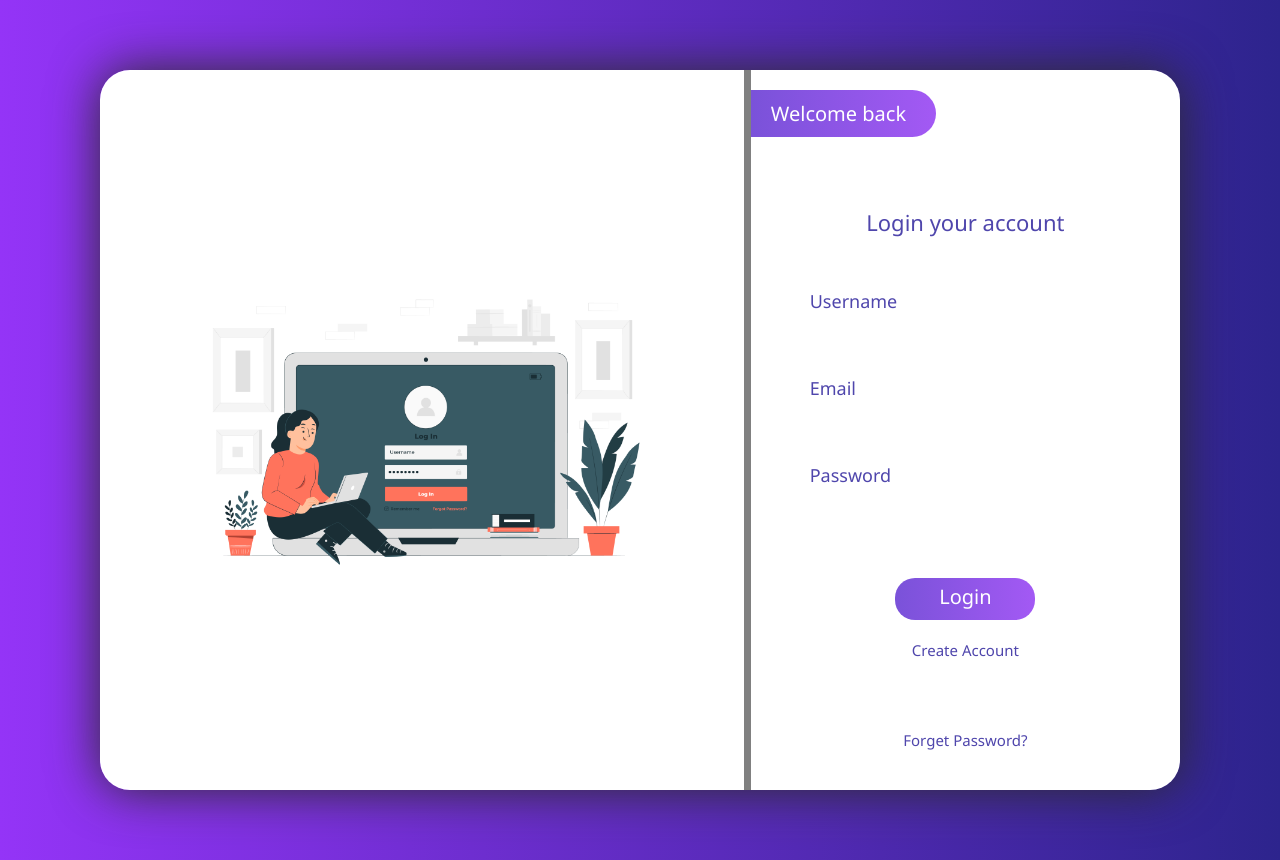
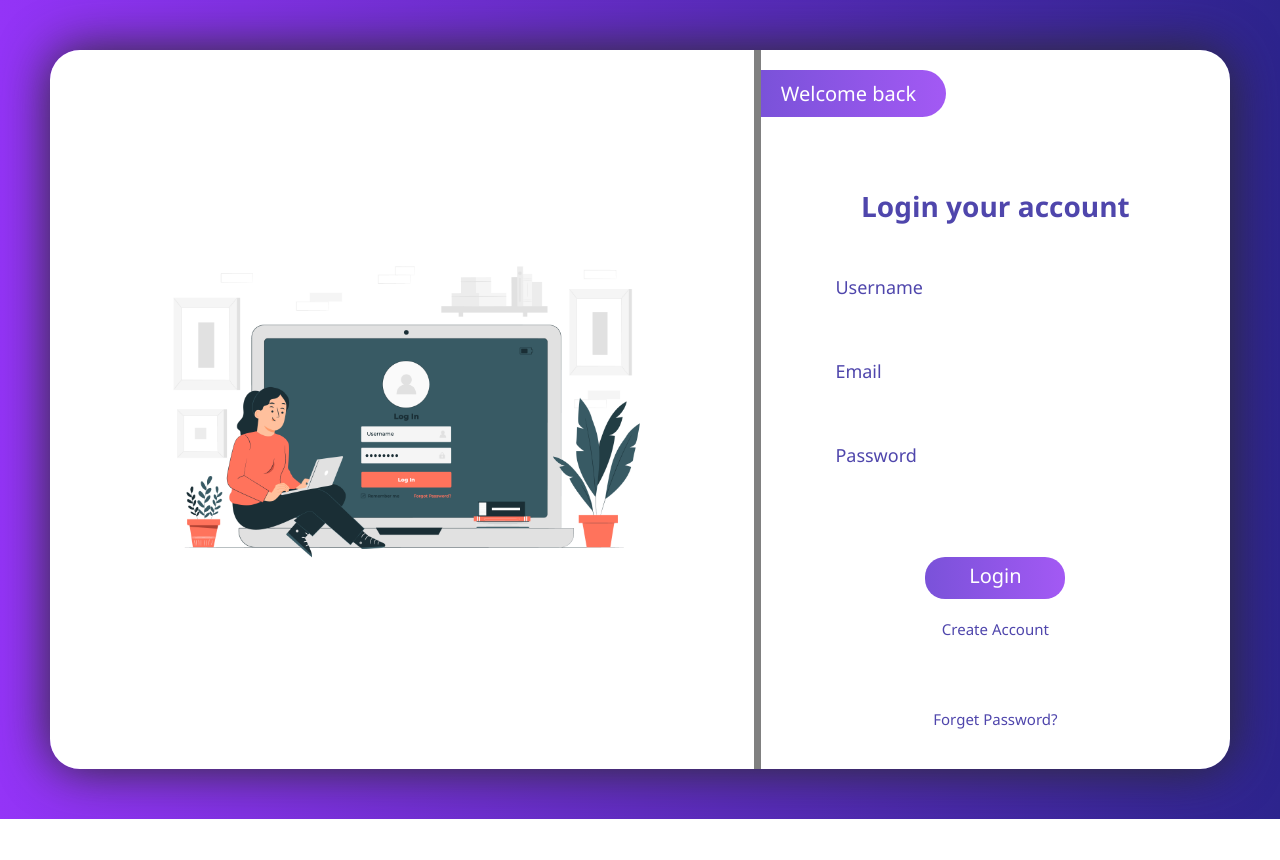
Before and after one commit to Masoudbkhti/signup, a plain HTML site: page index.html in a window 1280 px wide. After the commit the page ends 819 px from the top, so only its background shows below. Drawn offline with Linux system fonts and the light colour scheme.

Commit message:
change title font size and weight

```diff
--- a/css/styles.css
+++ b/css/styles.css
@@ -9,6 +9,7 @@
   padding: 30px;
 }
 .desktop-container {
+  width: 100%;
   display: flex;
   flex-direction: row-reverse;
 }
@@ -59,9 +60,9 @@
 }
 
 .form-container__title {
-  font-size: 2.2rem;
+  font-size: 2.8rem;
   color: var(--primary-text-color);
-  font-weight: normal;
+  font-weight: bold;
   margin-bottom: 30px;
 }
 
@@ -71,7 +72,7 @@
   border: none;
   padding: 20px 20px 20px 0;
   color: var(--primary-text-color);
-  font-size: 2rem;
+  font-size: 1.8rem;
 }
 
 .form-input__detail:focus {
@@ -114,7 +115,7 @@
 }
 
 @media (min-width: 425px) {
-  .form-input__detail {
+  .form-inputs {
     max-width: 400px;
   }
 }
@@ -122,7 +123,7 @@
 @media (min-width: 768px) {
   .container {
     flex-direction: row-reverse;
-    padding: 70px 100px;
+    padding: 50px 50px;
   }
   .desktop-container {
     box-shadow: 0px 0px 50px 0px #2c2c2c;
```
